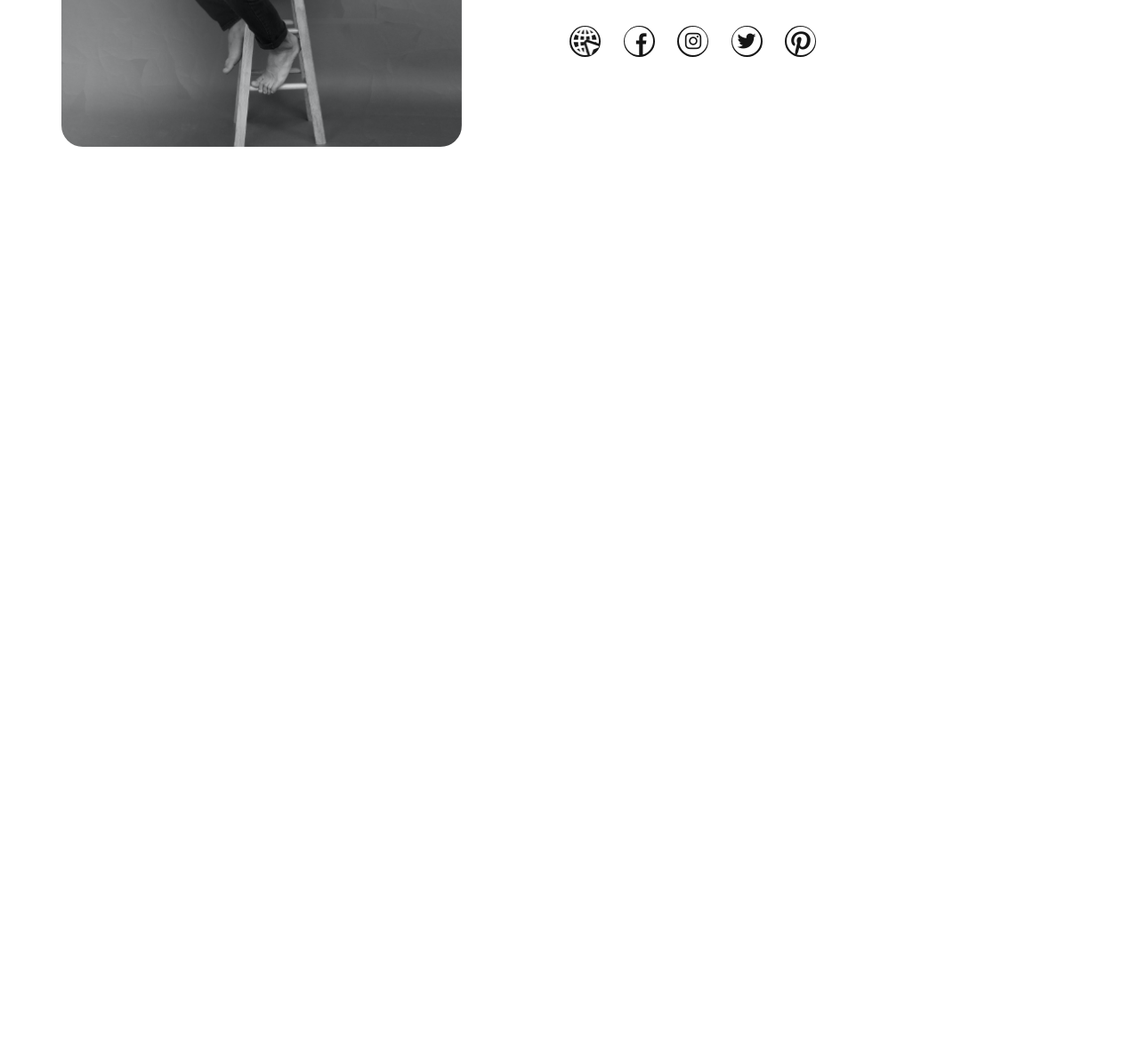
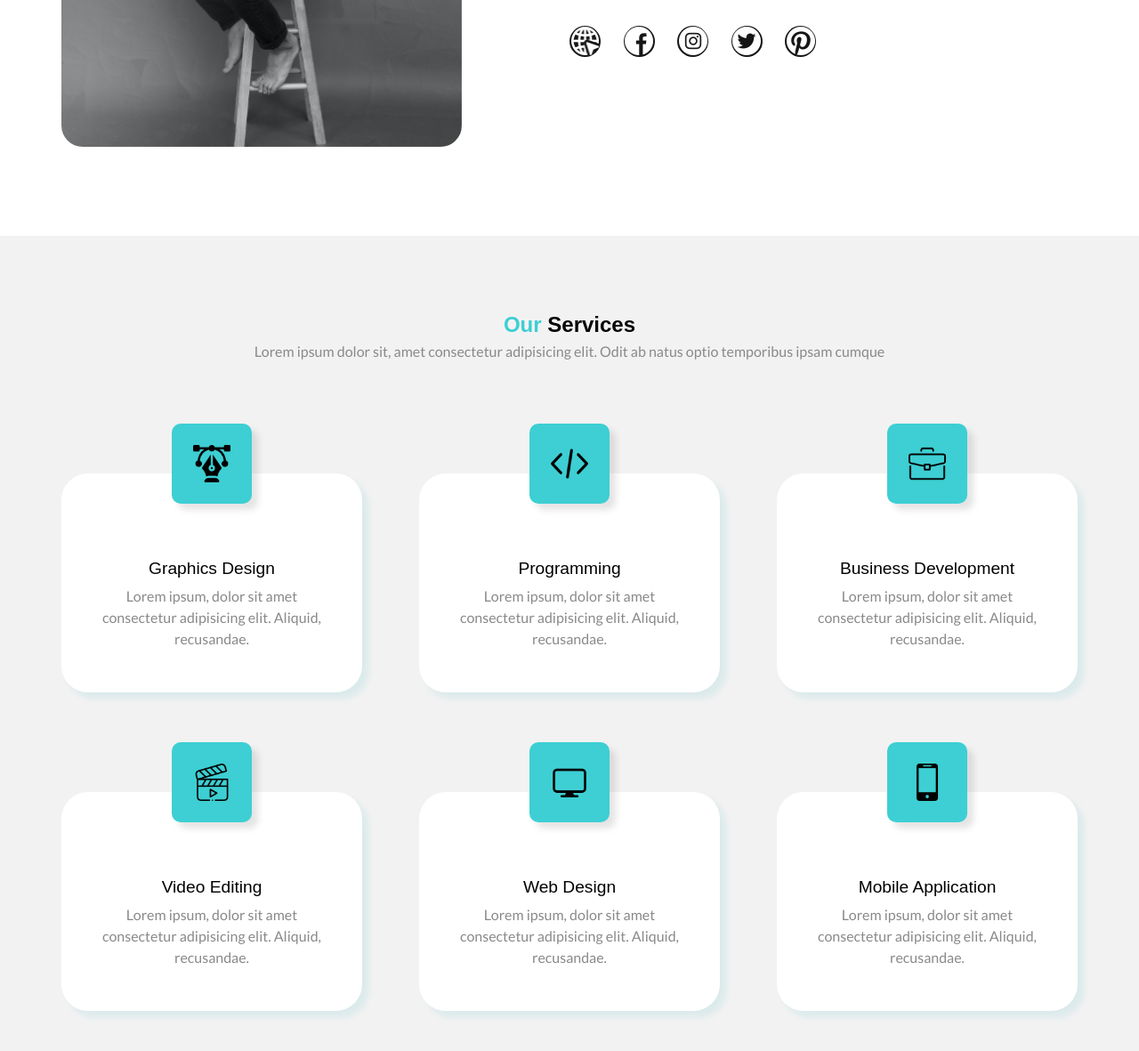
Before and after one commit to tanvir35web/Portfolio-web, a plain HTML site: page index.html in a window 1280 px wide. Shown: the part 1423-2604 px from the top of the page at 89% size. Before the commit the page ends 1688 px from the top, so only its background shows below. Drawn offline with Linux system fonts and the light colour scheme.

Commit message:
services section added

```diff
--- a/css/style.css
+++ b/css/style.css
@@ -145,3 +145,77 @@ section.about .social-icon a img {
     height: 100%;
     padding: 0.1rem;
 }
+
+.section-heading {
+    color: var(--secondary);
+    text-align: center;
+    margin-bottom: 1rem;
+    line-height: .5rem;
+}
+
+.section-heading span {
+    color: var(--primary);
+}
+
+.section-heading + p {
+     color: var(--ternary);
+     font-family: 'lato', sans-serif;
+     margin-bottom: 8rem;
+     text-align: center;
+}
+
+section.services .card-wrapper {
+    display: grid;
+    grid-template-columns: repeat(3,1fr);
+    grid-template-rows: 2;
+    grid-column-gap: 4rem;
+    grid-row-gap: 7rem;
+
+}
+
+section.services {
+    background: var(--light);
+}
+
+section.services .card-wrapper .card {
+    background: var(--pure);
+    padding: 3rem 2rem;
+    position: relative;
+    padding-top: 6rem;
+    text-align: center;
+    transition: all .3s ease;
+    box-shadow: 7px 7px 7px rgba(40, 173, 187, 0.112);
+    border-radius: 30px;
+}
+
+section.services .card-wrapper .card img {
+    position: absolute;
+    top: -3.5rem;
+    left: 50%;
+    transform: translateX(-50%);
+    background-color: #3DCFD3;
+    padding: 1.5rem;
+    width: 90px;
+    border-radius: 10px;
+    box-shadow: 7px 7px 7px rgba(143, 143, 143, 0.238);
+}
+
+section.services .card-wrapper .card h2 {
+    font-weight: 400;
+    font-size: 1.2rem;
+    margin-bottom: .5rem;
+}
+
+section.services .card-wrapper .card p {
+    font-family: 'lato',sans-serif;
+    color: var(--ternary);
+    line-height: 1.5;
+}
+
+section.services .card-wrapper .card:hover {
+    background: var(--dark);
+}
+
+section.services .card-wrapper .card:hover h2, section.services .card-wrapper .card p:hover {
+    color: var(--pure);
+}
--- a/index.html
+++ b/index.html
@@ -69,5 +69,51 @@
             </div>
         </div>
     </section>
+
+    <section class="services">
+        <div class="container">
+            <h1 class="section-heading"><span>Our </span>Services</h1>
+            <p>Lorem ipsum dolor sit, amet consectetur adipisicing elit.    Odit ab natus optio temporibus ipsam cumque</p>
+
+                <div class="card-wrapper">
+
+                    <div class="card">
+                        <img src="./images/services icon/brush.png" alt="">
+                        <h2>Graphics Design</h2>
+                        <p>Lorem ipsum, dolor sit amet consectetur adipisicing elit. Aliquid, recusandae. </p>
+                    </div>
+
+                    <div class="card">
+                        <img src="./images/services icon/coding.png" alt="">
+                        <h2>Programming</h2>
+                        <p>Lorem ipsum, dolor sit amet consectetur adipisicing elit. Aliquid, recusandae. </p>
+                    </div>
+
+                    <div class="card">
+                        <img src="./images/services icon/briefcase.png" alt="">
+                        <h2>Business Development</h2>
+                        <p>Lorem ipsum, dolor sit amet consectetur adipisicing elit. Aliquid, recusandae. </p>
+                    </div>
+
+                    <div class="card">
+                        <img src="./images/services icon/video.png" alt="">
+                        <h2>Video Editing</h2>
+                        <p>Lorem ipsum, dolor sit amet consectetur adipisicing elit. Aliquid, recusandae. </p>
+                    </div>
+
+                    <div class="card">
+                        <img src="./images/services icon/computer.png" alt="">
+                        <h2>Web Design</h2>
+                        <p>Lorem ipsum, dolor sit amet consectetur adipisicing elit. Aliquid, recusandae. </p>
+                    </div>
+
+                    <div class="card">
+                        <img src="./images/services icon/cell-phone.png" alt="">
+                        <h2>Mobile Application</h2>
+                        <p>Lorem ipsum, dolor sit amet consectetur adipisicing elit. Aliquid, recusandae. </p>
+                    </div>
+                </div>
+        </div>
+    </section>
 </body>
 </html>
```
Also changed, not shown: images/services icon/briefcase.png (added), images/services icon/brush.png (added), images/services icon/cell-phone.png (added), images/services icon/coding.png (added), images/services icon/computer.png (added), images/services icon/video.png (added).
